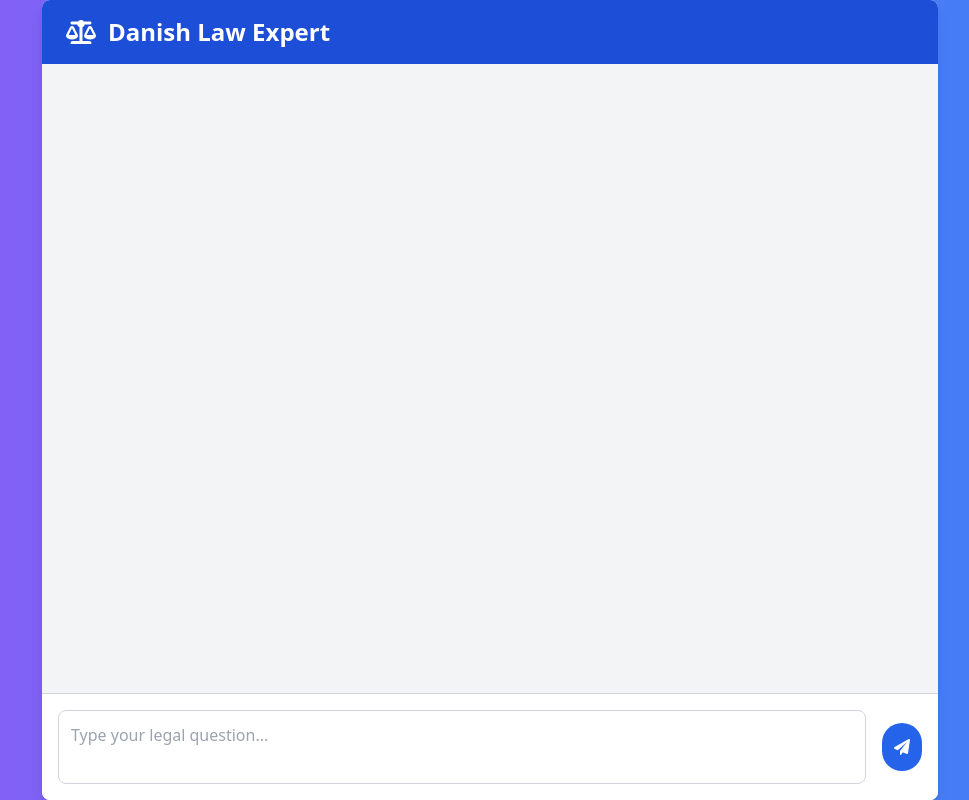
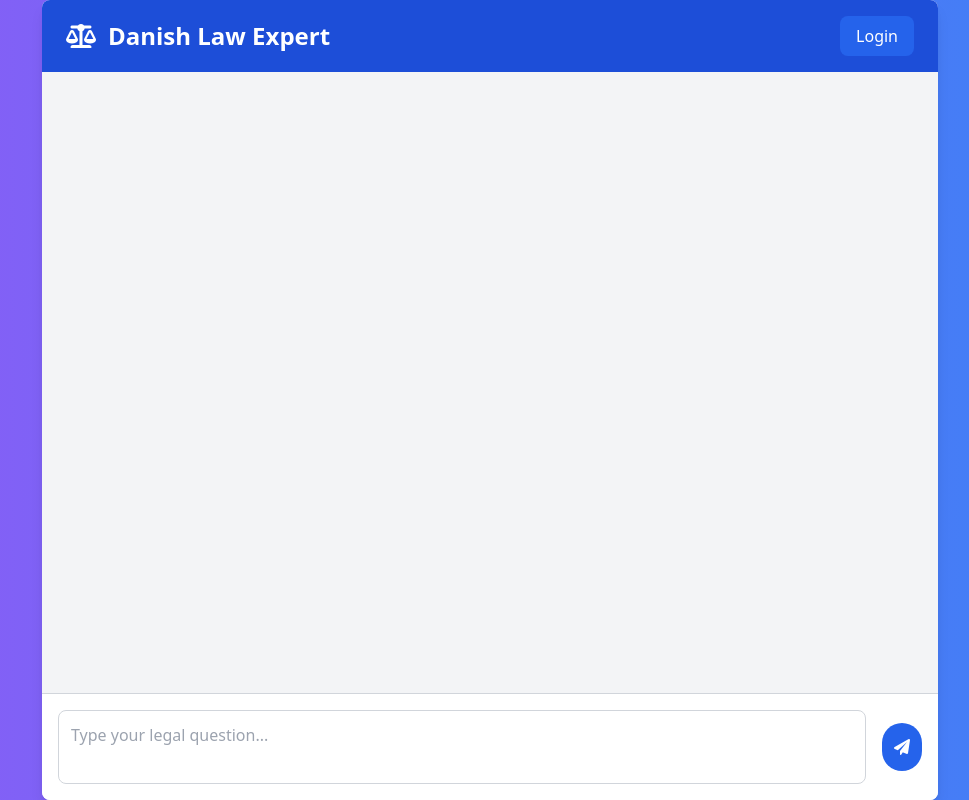
Before and after one commit to sebspetersen/danish-law-gpt, a Flask app: page / in a window 1280 px wide. Shown: the whole page, without its empty margins (150-1119 px from the left). Run offline with Flask 2, Linux system fonts and the light colour scheme.

Commit message:
Update index.html

```diff
--- a/templates/index.html
+++ b/templates/index.html
@@ -14,6 +14,7 @@
         <!-- Header -->
         <div class="bg-blue-700 text-white py-4 px-6 flex items-center justify-between">
             <h1 class="text-2xl font-bold"><i class="fas fa-balance-scale mr-3"></i>Danish Law Expert</h1>
+            <button class="text-white bg-blue-600 px-4 py-2 rounded-lg hover:bg-blue-800 transition duration-300">Login</button>
         </div>
 
         <!-- Chat Box -->
```
